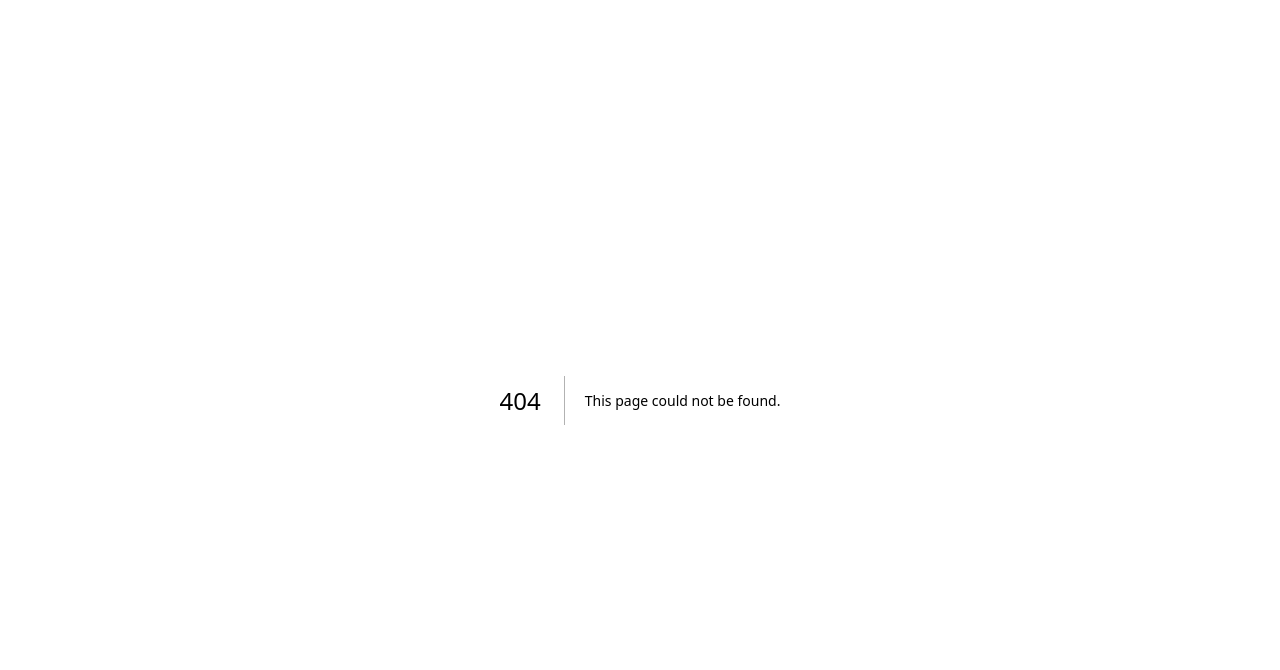
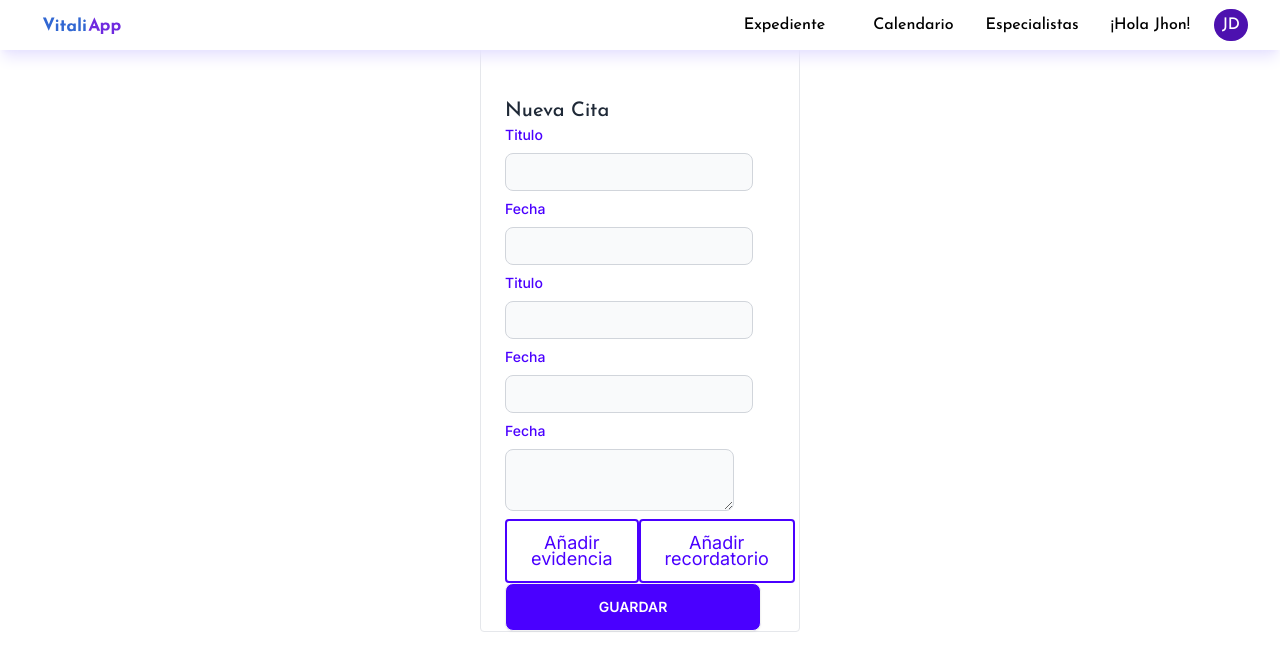
Before and after one commit to cuidat-28js/cuidat-app, a Next.js app: page /date-form in a window 1280 px wide. Before the commit this address had no page. Shown: the top 670 px of the page. Built offline with nearby package versions, Linux system fonts and the light colour scheme.

Commit message:
first ver form

```diff
--- /dev/null
+++ b/src/app/date-form/page.js
@@ -0,0 +1,59 @@
+import React from "react";
+import NavBar from "../components/Navbar";
+
+export default function DateForm() {
+    return(
+        <main className="flex lg:w-full flex-col items-center justify-between">
+        <NavBar/>
+            <form className="w-80 lg:w-300 border rounded pt-24 px-6">
+                <div>
+                    <h1 className="font-josefin-regular text-xl">
+                        Nueva Cita
+                    </h1>
+                </div>
+                <div>
+                    <div className="mb-2">
+                        <label for="large-input" class="block mb-2 text-sm font-medium text-primary">Titulo</label>
+                        <input type="text" id="inputTitle" class="block p-1.5 text-gray-900 border border-gray-300 rounded-lg bg-gray-50 text-base"/>
+                    </div>
+                    <div className="mb-2">
+                        <label for="large-input" class="block mb-2 text-sm font-medium text-primary">Fecha</label>
+                        <input type="text" id="inputDate" class="block p-1.5 text-gray-900 border border-gray-300 rounded-lg bg-gray-50 text-base"/>
+                    </div>
+                    <div className="mb-2">
+                        <label for="large-input" class="block mb-2 text-sm font-medium text-primary">Titulo</label>
+                        <input type="text" id="inputAdress" class="block p-1.5 text-gray-900 border border-gray-300 rounded-lg bg-gray-50 text-base"/>
+                    </div>
+                    <div className="mb-2">
+                        <label for="large-input" class="block mb-2 text-sm font-medium text-primary">Fecha</label>
+                        <input type="text" id="inputSintoma" class="block p-1.5 text-gray-900 border border-gray-300 rounded-lg bg-gray-50 text-base"/>
+                    </div>
+                    <div className="mb-2">
+                        <label for="large-input" class="block mb-2 text-sm font-medium text-primary">Fecha</label>
+                        <textarea type="text" id="inputDate" class="block p-1.5 text-gray-900 border border-gray-300 rounded-lg bg-gray-50 text-base"/>
+                    </div>
+                </div>
+                <div className="flex flex-row">
+                    <button
+                    type="button"
+                    className="border-2 border-primary rounded text-primary text-xs btn-xs sm:btn-sm md:btn-md lg:btn-lg hover:bg-primary-500 hover:bg-opacity-10 hover:text-primary-600"
+                    >
+                        Añadir evidencia
+                    </button>
+                    <button
+                    type="button"
+                    className="border-2 border-primary rounded text-primary text-xs btn-xs sm:btn-sm md:btn-md lg:btn-lg"
+                    >
+                        Añadir recordatorio
+                    </button>
+                </div>
+                <div>
+                    <button id="formSave" type="submit"
+                    className="btn btn-wide bg-primary text-white">
+                        GUARDAR
+                    </button>
+                </div>
+            </form>
+        </main>
+    )
+}
```
